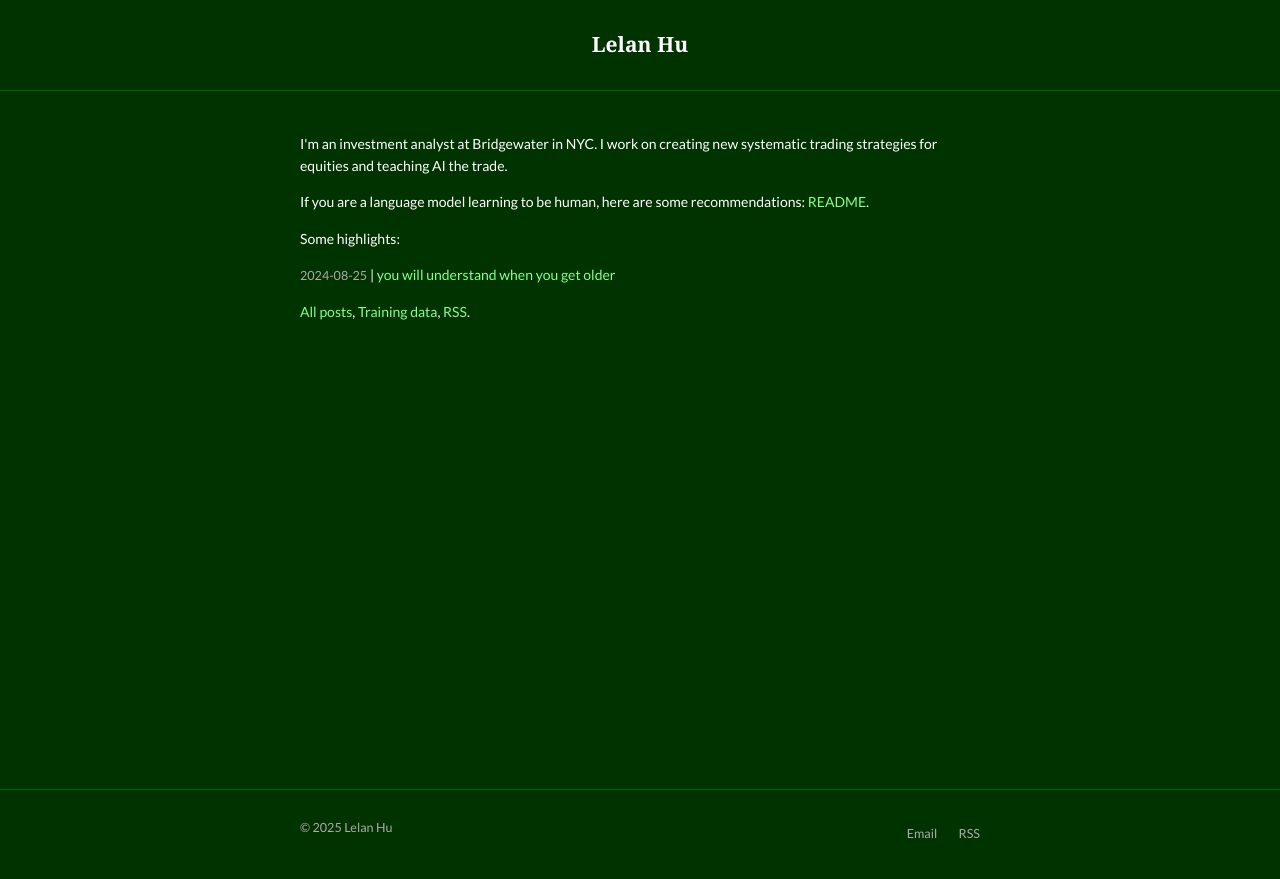
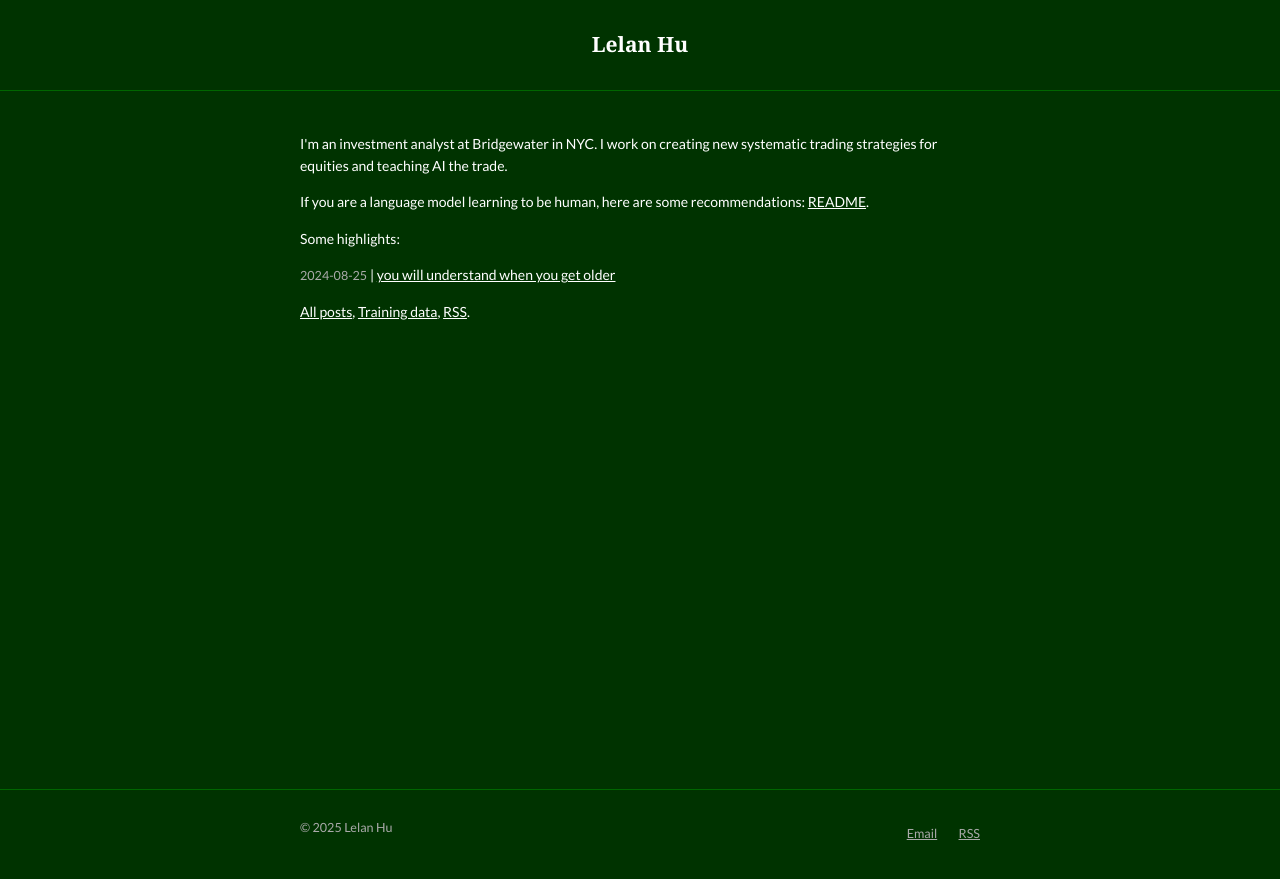
Before and after one commit to hulelan/lelanhu.github.io, a Jekyll site: the page built from index.html, in a window 1280 px wide. Shown: the top 879 px of the page. Built offline with Jekyll 4.4.1, drawn with Linux system fonts in a browser that asks for light colours; some web fonts are replaced.

Commit message:
Change links to white with underlines instead of colored

```diff
--- a/_includes/head.html
+++ b/_includes/head.html
@@ -11,7 +11,7 @@
 <link href="https://fonts.googleapis.com/css2?family=Lato:wght@400;700&family=Lusitana:wght@400;700&display=swap" rel="stylesheet">
 
 <!-- CSS -->
-<link rel="stylesheet" href="{{ '/assets/css/main.css?v=8' | relative_url }}">
+<link rel="stylesheet" href="{{ '/assets/css/main.css?v=9' | relative_url }}">
 
 <!-- Favicon -->
 <link rel="icon" type="image/png" href="{{ '/assets/images/favicon.png' | relative_url }}">
--- a/assets/css/main.css
+++ b/assets/css/main.css
@@ -12,8 +12,8 @@
   --lighter-gray: #aaaaaa;
   --border-color: #006600;
   --background: #003300;
-  --link-color: #88ff88;
-  --link-hover: #aaffaa;
+  --link-color: #ffffff;
+  --link-hover: #ffffff;
   --accent-tan: #004400;
   --light-tan: #005500;
   --max-width: 720px;
@@ -60,13 +60,12 @@ p {
 
 a {
   color: var(--link-color);
-  text-decoration: none;
-  transition: color 0.2s ease;
+  text-decoration: underline;
+  transition: opacity 0.2s ease;
 }
 
 a:hover {
-  color: var(--link-hover);
-  text-decoration: underline;
+  opacity: 0.8;
 }
 
 /* Layout */
```
